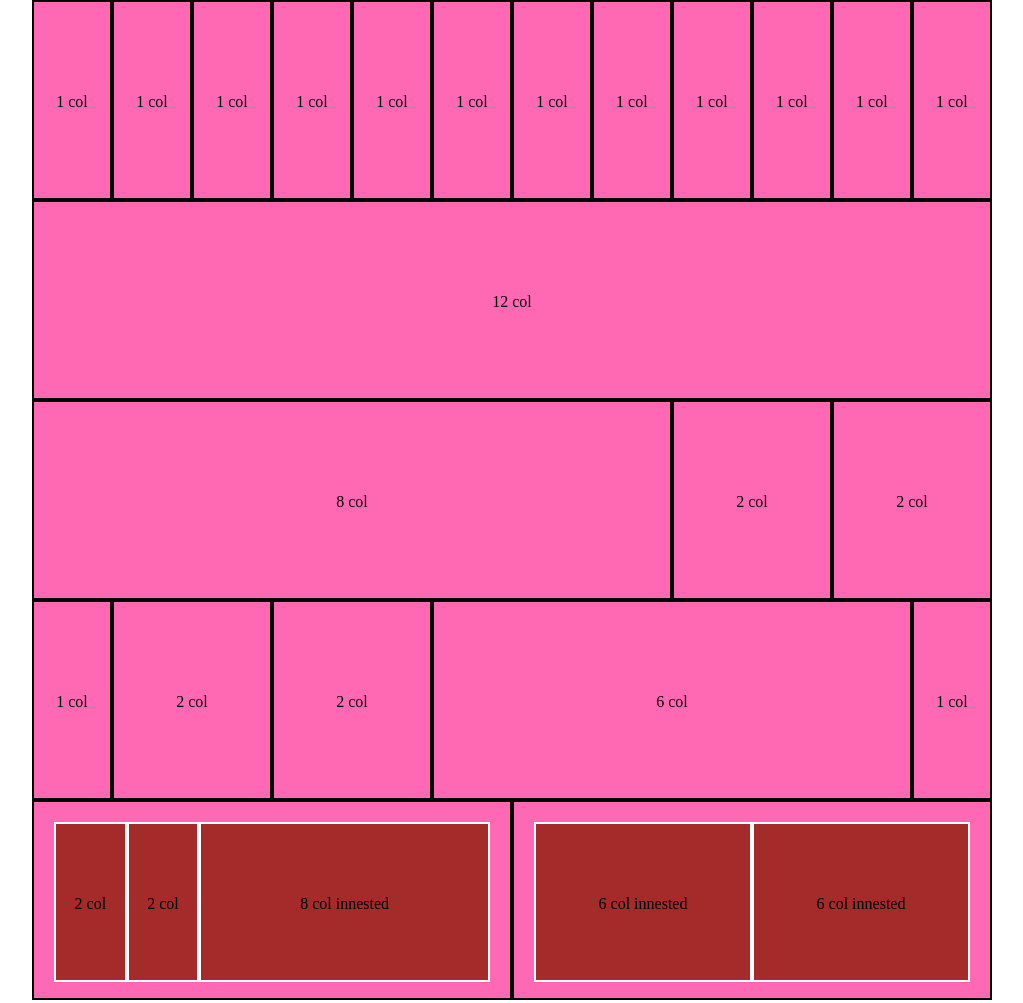
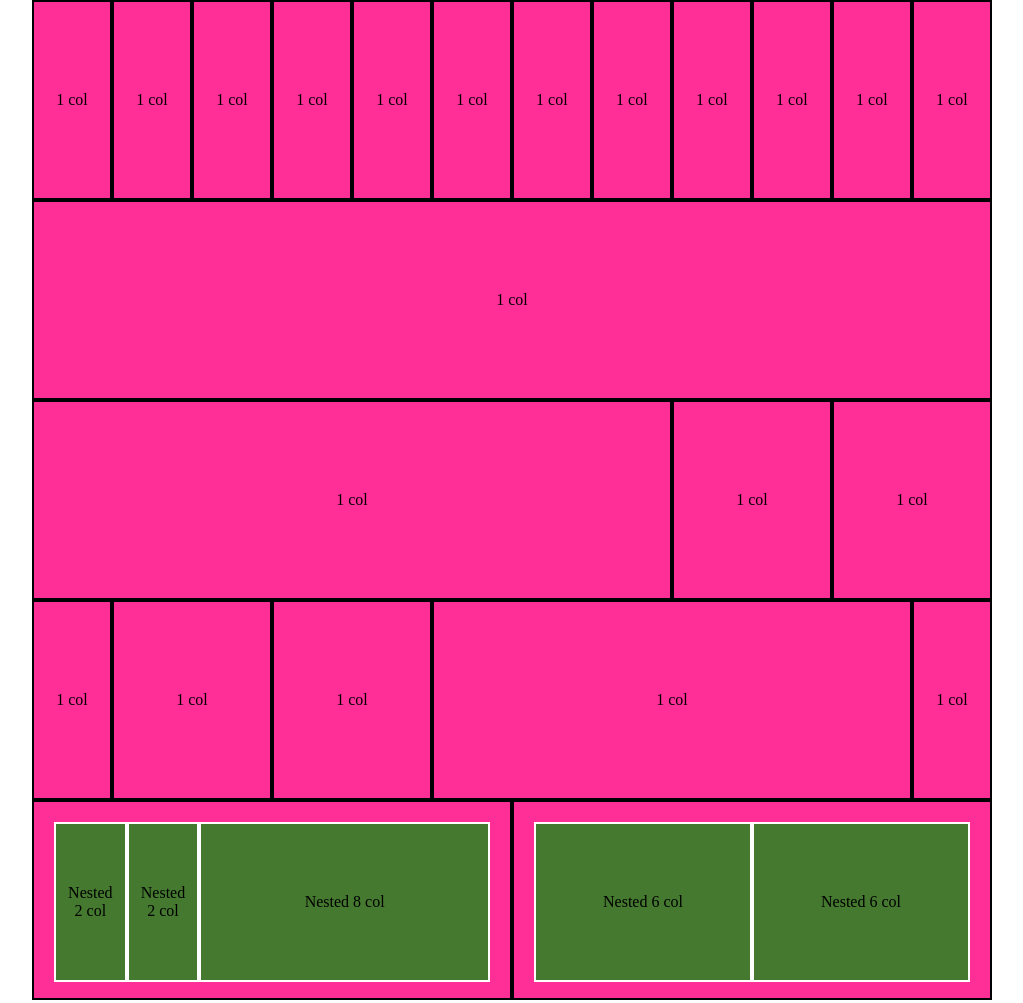
Before and after one commit to MascarBone/html-css-12bool, a plain HTML site: page index.html in a window 1280 px wide. Shown: the top 1003 px of the page, without its empty margins (128-1151 px from the left). Drawn offline with Linux system fonts and the light colour scheme.

Commit message:
Updated 12bool

```diff
--- a/css/12bool.css
+++ b/css/12bool.css
@@ -8,6 +8,17 @@
     display: flex;
     flex-direction: row;
     flex-wrap: wrap;
+}
+
+/* .relative {
+    position: relative;
+} */
+
+.text-box {
+    position: absolute;
+    left: 50%;
+    top: 50%;
+    transform: translate(-50%, -50%);
 }
 
 .col-xs-1  {flex-basis: calc((100% / 12)*1);  max-width: calc((100% / 12) * 1);}
--- a/css/style.css
+++ b/css/style.css
@@ -6,11 +6,12 @@
 }
 
 [class^=col] {
-    background-color: hotpink;
+    background-color: rgb(255, 47, 151);
     height: 200px;
     border: 2px solid black;
     text-align: center;
-    line-height: 200px;
+    position: relative;
+    /* line-height: 200px; */
 }
 
 .row .row {
@@ -18,7 +19,8 @@
 }
 
 .row .row > [class^=col] {
-    background-color: brown;
+    background-color: rgb(68, 121, 47);
     height: calc(200px - 40px);
-    line-height: calc(200px - 40px);
+    /* line-height: calc(200px - 40px); */
     border: 2px solid white;
+}
--- a/index.html
+++ b/index.html
@@ -16,39 +16,116 @@
 
         <!-- Prima Riga da 12 colonne -->
         <div class="row">
-            <div class="col-xs-1">1 col</div>
-            <div class="col-xs-1">1 col</div>
-            <div class="col-xs-1">1 col</div>
-            <div class="col-xs-1">1 col</div>
-            <div class="col-xs-1">1 col</div>
-            <div class="col-xs-1">1 col</div>
-            <div class="col-xs-1">1 col</div>
-            <div class="col-xs-1">1 col</div>
-            <div class="col-xs-1">1 col</div>
-            <div class="col-xs-1">1 col</div>
-            <div class="col-xs-1">1 col</div>
-            <div class="col-xs-1">1 col</div>
+            <div class="col-xs-1">
+                <div class="text-box">
+                    1 col
+                </div></div>
+            <div class="col-xs-1">
+                <div class="text-box">
+                    1 col
+                </div></div>
+            <div class="col-xs-1">
+                <div class="text-box">
+                    1 col
+                </div></div>
+            <div class="col-xs-1">
+                <div class="text-box">
+                    1 col
+                </div></div>
+            <div class="col-xs-1">
+                <div class="text-box">
+                    1 col
+                </div></div>
+            <div class="col-xs-1">
+                <div class="text-box">
+                    1 col
+                </div></div>
+            <div class="col-xs-1">
+                <div class="text-box">
+                    1 col
+                </div></div>
+            <div class="col-xs-1">
+                <div class="text-box">
+                    1 col
+                </div>
+            </div>
+            <div class="col-xs-1">
+                <div class="text-box">
+                    1 col
+                </div>
+            </div>
+            <div class="col-xs-1">
+                <div class="text-box">
+                    1 col
+                </div>
+            </div>
+            <div class="col-xs-1">
+                <div class="text-box">
+                    1 col
+                </div>
+            </div>
+            <div class="col-xs-1">
+                <div class="text-box">
+                    1 col
+                </div>
+            </div>
         </div>
 
         <!-- Seconda Riga composta da 1 sola colonna -->
         <div class="row">
-            <div class="col-xs-12">12 col</div>
+            <div class="col-xs-12">
+                <div class="text-box">
+                    1 col
+                </div>
+            </div>
         </div>
 
         <!-- Tera Riga composta da 1 col(8) e 2 col(2) -->
         <div class="row">
-            <div class="col-xs-8">8 col</div>
-            <div class="col-xs-2">2 col</div>
-            <div class="col-xs-2">2 col</div>
+            <div class="col-xs-8">
+                <div class="text-box">
+                    1 col
+                </div>
+            </div>
+            <div class="col-xs-2">
+                <div class="text-box">
+                    1 col
+                </div>
+            </div>
+            <div class="col-xs-2">
+                <div class="text-box">
+                    1 col
+                </div>
+            </div>
         </div>
 
         <!-- Quarta Riga composta da 1 col(1), 2 col(2), 1 col(6) ed 1 col(1) -->
         <div class="row">
-            <div class="col-xs-1">1 col</div>
-            <div class="col-xs-2">2 col</div>
-            <div class="col-xs-2">2 col</div>
-            <div class="col-xs-6">6 col</div>
-            <div class="col-xs-1">1 col</div>
+            <div class="col-xs-1">
+                <div class="text-box">
+                    1 col
+                </div>
+            </div>
+            <div class="col-xs-2">
+                <div class="text-box">
+                    1 col
+                </div>
+            </div>
+            <div class="col-xs-2">
+                <div class="text-box">
+                    1 col
+                </div>
+            </div>
+            <div class="col-xs-6">
+                <div class="text-box">
+                    1 col
+                </div>
+            </div>
+            <div class="col-xs-1">
+                <div class="text-box">
+                    1 col
+                </div>
+            </div>
         </div>
 
         <!-- Quinta Riga composta da 2 col(6)
@@ -57,15 +134,35 @@
         <div class="row">
             <div class="col-xs-6">
                 <div class="row">
-                    <div class="col-xs-2">2 col innested</div>
-                    <div class="col-xs-2">2 col innested</div>
-                    <div class="col-xs-8">8 col innested</div>
+                    <div class="col-xs-2">
+                        <div class="text-box">
+                            Nested 2 col
+                        </div>
+                    </div>
+                    <div class="col-xs-2">
+                        <div class="text-box">
+                            Nested 2 col
+                        </div>
+                    </div>
+                    <div class="col-xs-8">
+                        <div class="text-box">
+                            Nested 8 col
+                        </div>
+                    </div>
                 </div>
             </div>
             <div class="col-xs-6">
                 <div class="row">
-                    <div class="col-xs-6">6 col innested</div>
-                    <div class="col-xs-6">6 col innested</div>
+                    <div class="col-xs-6">
+                        <div class="text-box">
+                            Nested 6 col
+                        </div>
+                    </div>
+                    <div class="col-xs-6">
+                        <div class="text-box">
+                            Nested 6 col
+                        </div>
+                    </div>
                 </div>
             </div>
         </div>
```
